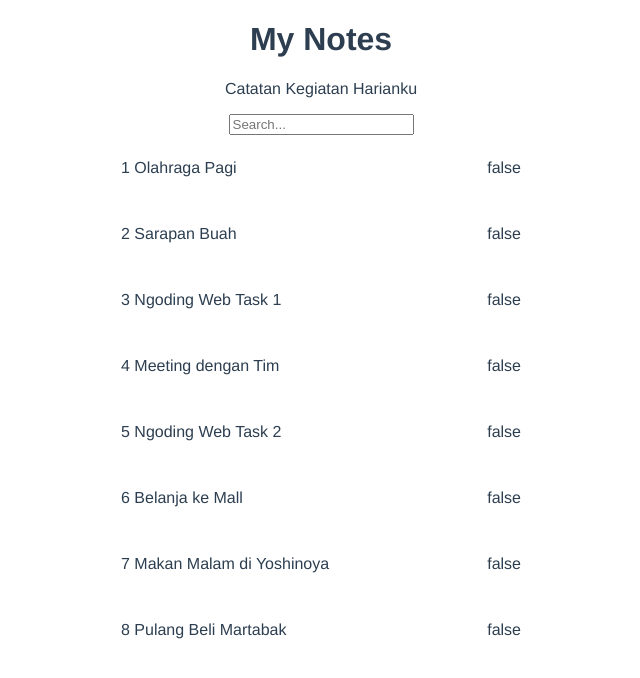
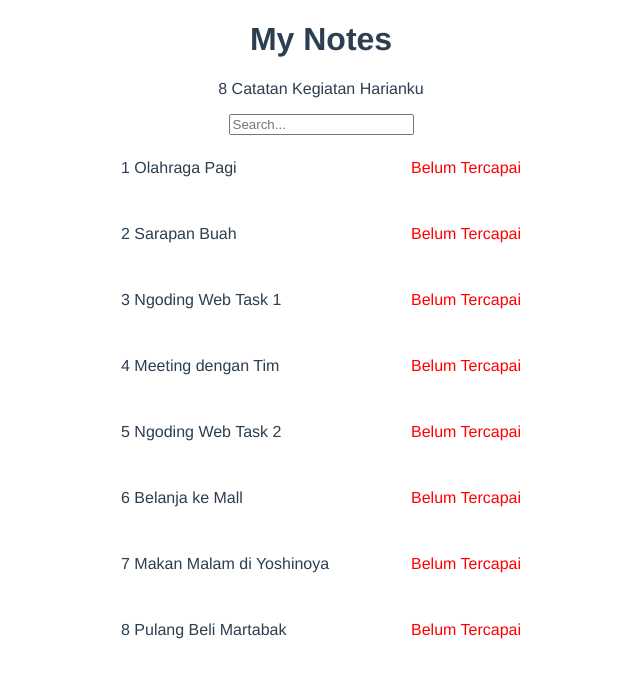
Before and after one commit to rakamaheka22/dia-2022, a Vue app in the folder cli/vue-lesson/: page / in a window 1280 px wide. Shown: the top 678 px of the page, without its empty margins (319-959 px from the left). Built offline with nearby package versions, Linux system fonts and the light colour scheme.

Commit message:
Validating Props

```diff
--- a/cli/vue-lesson/src/App.vue
+++ b/cli/vue-lesson/src/App.vue
@@ -1,16 +1,11 @@
 <template>
   <div>
-    <Header :title="title" :description="description" />
+    <Header :title="title" :description="description" :count="count" />
     <SearchBox @result="onSearch($event)" />
     <div class="list-item">
-      <ul>
+      <ul v-if="items.length > 0">
         <li v-for="(item, index) in items" :key="index">
-          <p>
-            {{ item.id }} {{ item.task }}
-          </p>
-          <span>
-            {{ item.isComplete }}
-          </span>
+          <Item :item="item" />
         </li>
       </ul>
     </div>
@@ -19,6 +14,7 @@
 
 <script>
 import Header from './components/Header.vue';
+import Item from './components/Item.vue';
 import SearchBox from './components/SearchBox.vue';
 
 export default {
@@ -32,7 +28,13 @@ export default {
   },
   components: {
     Header,
-    SearchBox
+    SearchBox,
+    Item
+  },
+  computed: {
+    count() {
+      return this.items.length;
+    }
   },
   mounted() {
     this.fetchData();
@@ -117,11 +119,4 @@ export default {
   padding: 0;
   margin: 0;
 }
-
-.list-item li {
-  padding: 8px 0px;
-  display: flex;
-  align-items: center;
-  justify-content: space-between;
-}
 </style>
--- a/cli/vue-lesson/src/components/Header.vue
+++ b/cli/vue-lesson/src/components/Header.vue
@@ -1,13 +1,23 @@
 <template>
   <header>
     <h1>{{ title }}</h1>
-    <p>{{ description }}</p>
+    <p>{{ count }} {{ description }}</p>
   </header>
 </template>
 
 <script>
 export default {
   name: 'Header',
-  props: ['title', 'description'],
+  props: {
+    title: {
+      type: String,
+      required: true,
+    },
+    description: String,
+    count: {
+      type: Number,
+      default: 0,
+    },
+  },
 }
 </script>
--- /dev/null
+++ b/cli/vue-lesson/src/components/Item.vue
@@ -0,0 +1,57 @@
+<template>
+  <div class="item">
+    <p :class="{ compeleted: item.isComplete }">
+      {{ item.id }} {{ item.task }}
+    </p>
+    <span :class="{
+      'status-completed': item.isComplete,
+      'status-not-completed': !item.isComplete
+    }">
+      {{ status }}
+    </span>
+  </div>
+</template>
+
+<script>
+export default {
+  name: 'Item',
+  props: {
+    item: {
+      type: Object,
+      default() {
+        return {
+          id: 0,
+          task: '',
+          isComplete: false,
+        }
+      }
+    }
+  },
+  computed: {
+    status() {
+      return this.item.isComplete ? 'Sudah Tercapai' : 'Belum Tercapai';
+    }
+  }
+}
+</script>
+
+<style scoped>
+.item {
+  padding: 8px 0px;
+  display: flex;
+  align-items: center;
+  justify-content: space-between;
+}
+
+.status-completed {
+  color: green;
+}
+
+.status-not-completed {
+  color: red;
+}
+
+.compeleted {
+  text-decoration: line-through;
+}
+</style>
```
